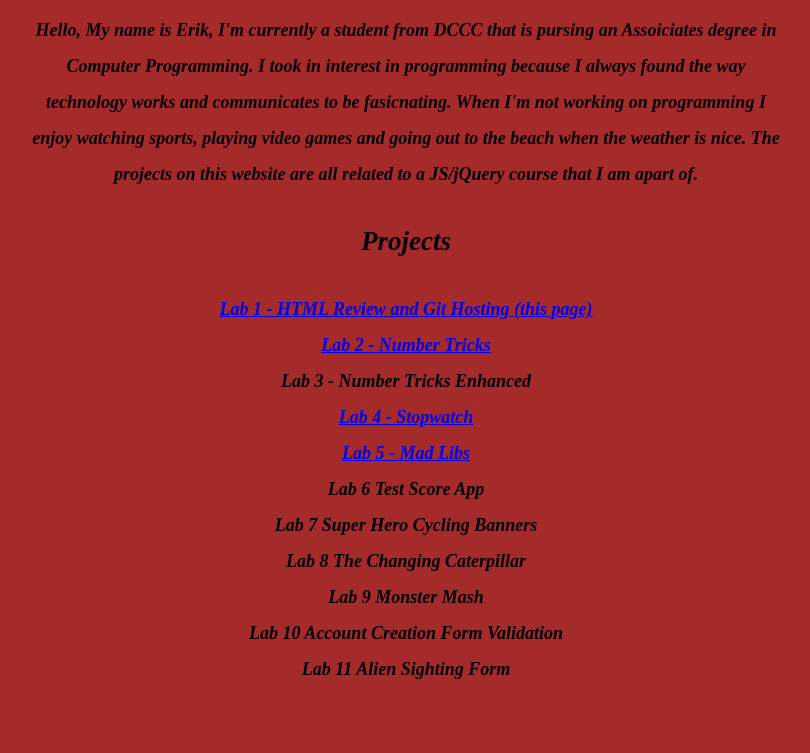
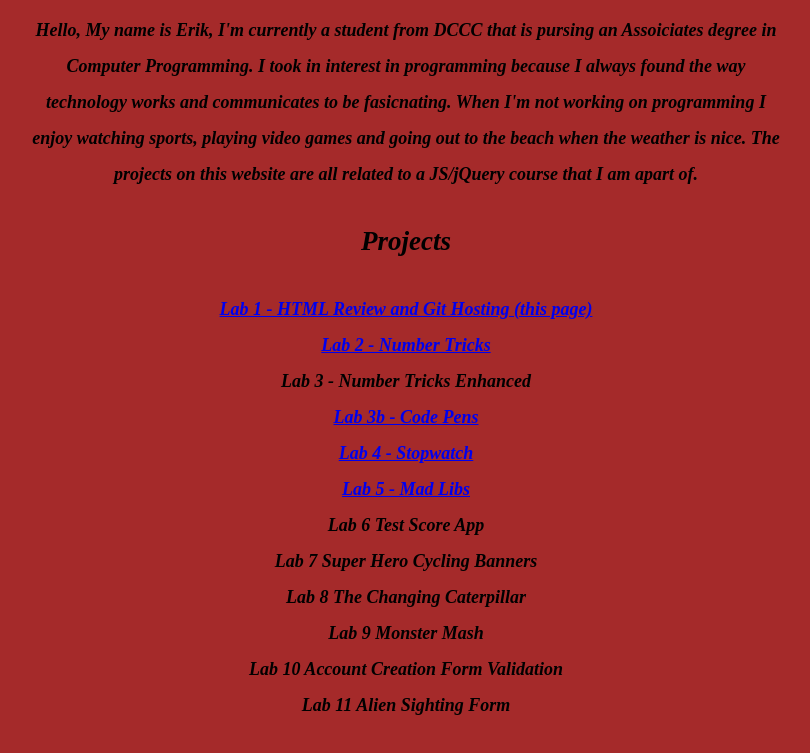
Before and after one commit to EAC00/Portfolio, a plain HTML site: page index.html in a window 1280 px wide. Shown: the part 598-1351 px from the top of the page, without its empty margins (234-1044 px from the left). Drawn offline with Linux system fonts and the light colour scheme.

Commit message:
index.html

```diff
--- a/index.html
+++ b/index.html
@@ -48,6 +48,9 @@
         <div class="project">Lab 3 - Number Tricks Enhanced</div>
         </a>
 
+        <a href="https://eac00.github.io/CodePens-TestScores/"><div class="project">Lab 3b - Code Pens</div>
+        </a>
+
         <a href="https://eac00.github.io/StopWatch/"><div class="project">Lab 4 - Stopwatch</div>
         </a>
 
```
